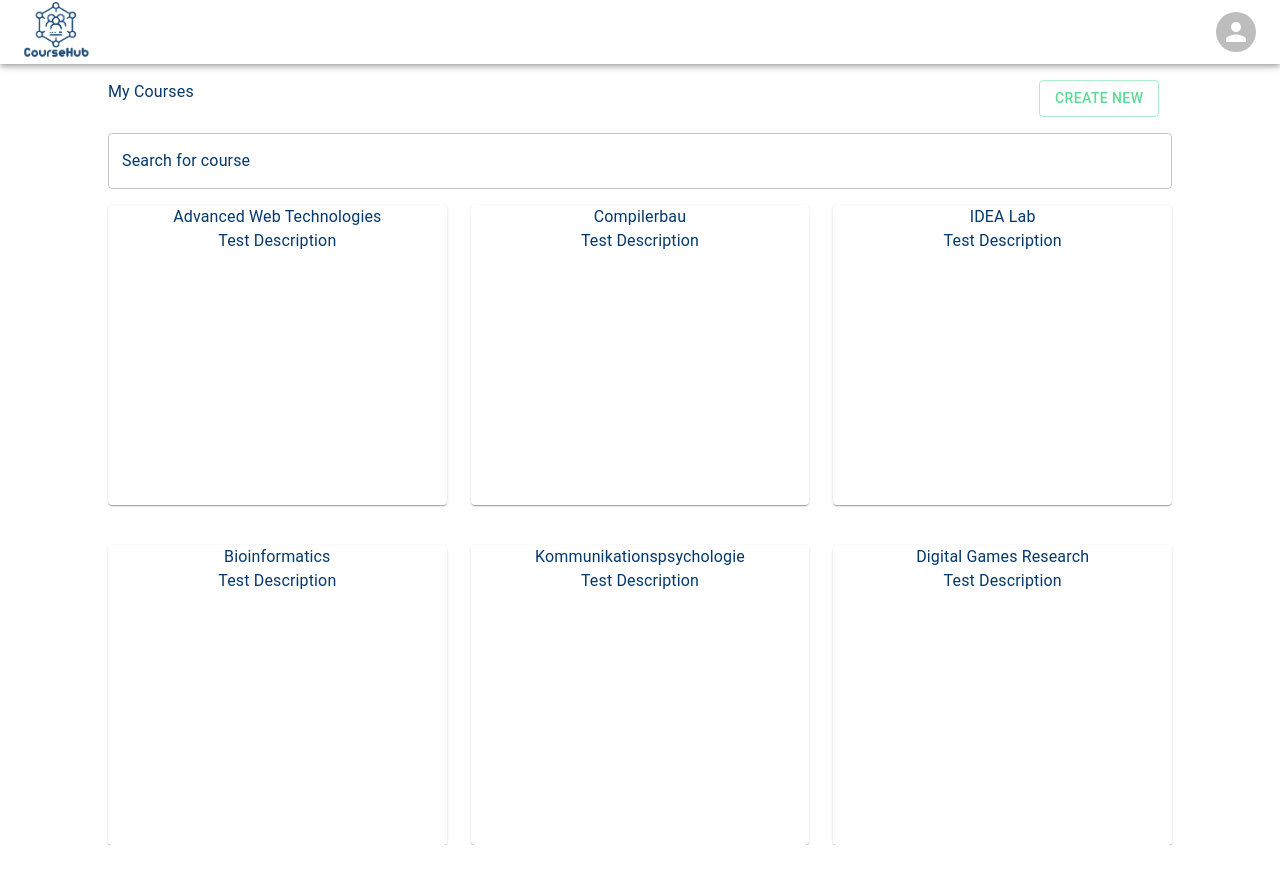
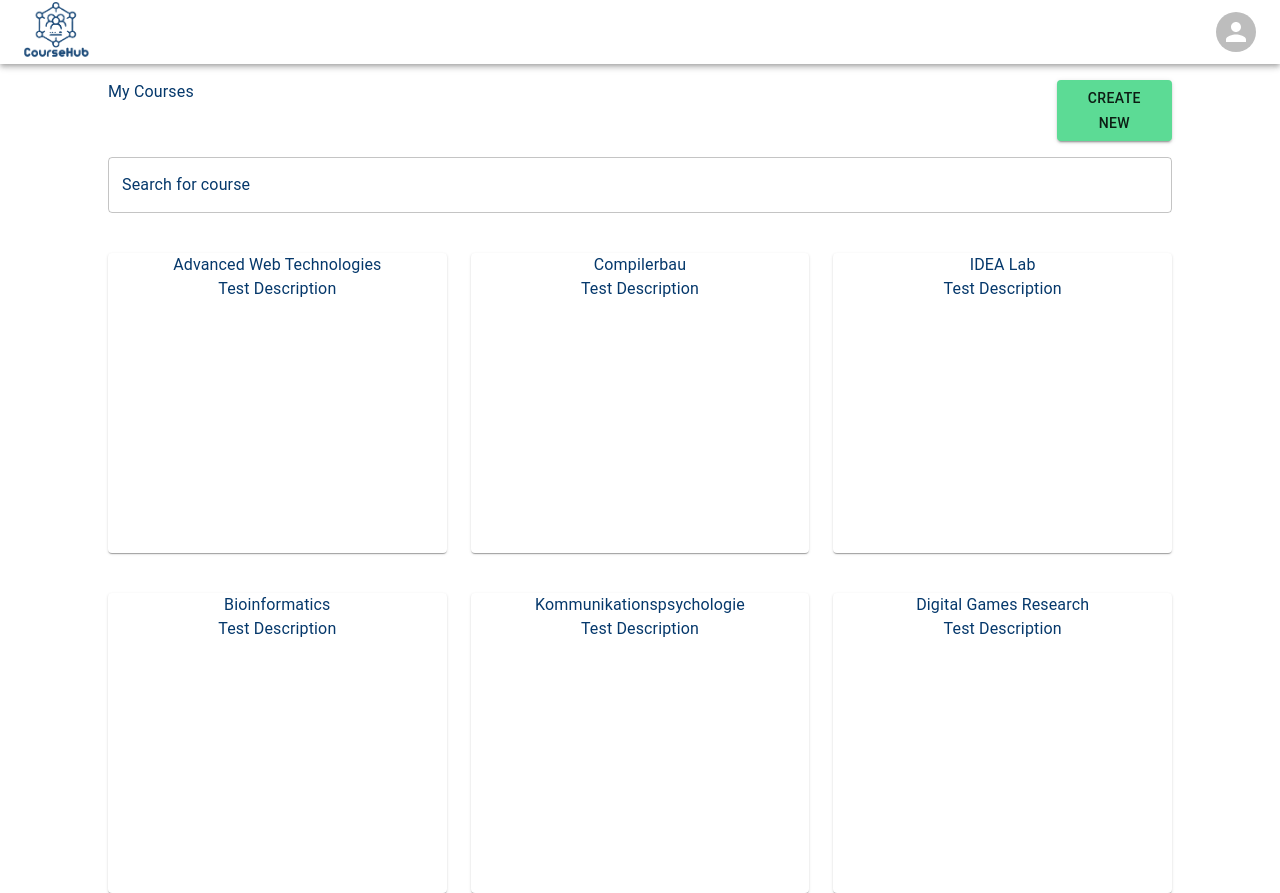
Before and after one commit to sofiekalthof/CourseHub, a React (Vite) app in the folder frontend/: page /home in a window 1280 px wide. Before the commit the page ends 845 px from the top, so only its background shows below. Built offline with nearby package versions, Linux system fonts and the light colour scheme.

Commit message:
Implemented Search Bar Filtering and dynamic course name selection

```diff
--- a/frontend/src/App.jsx
+++ b/frontend/src/App.jsx
@@ -41,7 +41,7 @@ export default function App() {
         <CssBaseline />
         <Routes>
           <Route path="/home" element={<HomePage />} />
-          <Route path="/course" element={<CoursePage />} />
+          <Route path="/course/:id" element={<CoursePage />} />
           <Route path="/" element={<LandingPage />} />
           <Route path="/register" element={<Register />} />
           <Route path="/login" element={<Login />} />
--- a/frontend/src/components/AssignmentList.jsx
+++ b/frontend/src/components/AssignmentList.jsx
@@ -14,7 +14,7 @@ function AssignmentList(){
 
     return (
         <>
-        <Grid container xs={12}>
+        <Grid container>
             <Grid item xs={12}>
                 <TableContainer>
                     <Table>
--- a/frontend/src/components/CoursePage.jsx
+++ b/frontend/src/components/CoursePage.jsx
@@ -2,14 +2,24 @@ import * as React from "react";
 import Navbar from "./Navbar";
 import GeneralView from "./GeneralView";
 import HomePage from "./HomePage";
-import { Box, Tabs, Tab, Grid, Typography, Button } from "@mui/material";
+import { Box, Tabs, Tab, Grid, Typography, Button, Card } from "@mui/material";
 import { TabPanel, TabContext } from "@mui/lab";
+import { useParams } from "react-router-dom";
+import { courses } from "../data/courses";
 
 function CoursePage() {
   const [value, setValue] = React.useState("one");
   const handleChange = (event, newValue) => {
     setValue(newValue);
   };
+
+  let {id} = useParams();
+  console.log(id);
+
+  let selectedCourse = courses.filter((course) => course.id == id
+  )
+  console.log(selectedCourse[0].id);
+
 
   return (
     <>
@@ -18,14 +28,15 @@ function CoursePage() {
           <Navbar></Navbar>
         </Grid>
         <Grid item xs={8.75}>
-          <Typography>Course name</Typography>
+          <Typography>{selectedCourse[0].name}</Typography>
         </Grid>
         <Grid item xs={1.5}>
-          <Button variant="outlined">Take Course </Button>
+          <Button variant="contained">Take Course </Button>
         </Grid>
-        <Grid item xs={12}>
+        <Grid item xs={10}>
+        <Card variant='outlined'>
           <TabContext value={value}>
-            <Tabs value={value} onChange={handleChange} centered>
+            <Tabs value={value} onChange={handleChange} centered variant="fullWidth">
               <Tab value="one" label="Assignments and Quizzes"></Tab>
               <Tab value="two" label="Analytics"></Tab>
             </Tabs>
@@ -34,6 +45,7 @@ function CoursePage() {
             </TabPanel>
             <TabPanel value="two"></TabPanel>
           </TabContext>
+          </Card>
         </Grid>
       </Grid>
     </>
--- a/frontend/src/components/Courses.jsx
+++ b/frontend/src/components/Courses.jsx
@@ -1,52 +1,41 @@
-import { Card, CardContent, Grid, Typography, Paper, Box } from "@mui/material";
+import { Card, CardContent, Grid, Typography, Paper, Box, TextField } from "@mui/material";
 import { useNavigate } from "react-router-dom";
+import { useState } from 'react';
+import CoursePage from "./CoursePage";
+import {courses} from '../data/courses'
 
 function Courses(){
-    const courses= [
-        {
-            "id": 0,
-            "name": "Advanced Web Technologies",
-            "description": "Test Description"
-        },
-        {
-            "id": 1,
-            "name": "Compilerbau",
-            "description": "Test Description"
-        },
-        {
-            "id": 2,
-            "name": "IDEA Lab",
-            "description": "Test Description"
-        },
-        {
-            "id": 3,
-            "name": " Bioinformatics",
-            "description": "Test Description"
-        },
-        {
-            "id": 4,
-            "name": "Kommunikationspsychologie",
-            "description": "Test Description"
-        },
-        {
-            "id": 5,
-            "name": "Digital Games Research",
-            "description": "Test Description"
+    const navigate = useNavigate();
+    const handleOnClick =(course) => {
+        navigate(`/course/${course.id}`);
+    }
+
+    const [searchInput, setSearchInput] = useState("");
+    const handleChange = (e) => {
+        setSearchInput(e.target.value);
+    }
+
+    const filteredData = courses.filter((el) => {
+        //if no input the return the original
+        if (searchInput === '') {
+            return el;
         }
-    ];
-
-    const navigate = useNavigate();
-    const handleOnClick =() => {
-        navigate('/course')
-    }
+        //return the item which contains the user input
+        else {
+            return el.name.includes(searchInput)
+        }
+    })
 
 
     return(
         <>
         <Grid container direction='row' rowSpacing={5} columnSpacing={3} sx={{flexGrow:1}}>
-            {courses.map((course)=>(
+            <Grid item xs={12}>
+            <TextField fullWidth label="Search for course" variant="outlined" sx={{flexGrow:1}} onChange={handleChange} value={searchInput}/>
+            </Grid>
+            {filteredData.map((course)=>(
                     <Grid item xs={4} key={course.id}>
-                            <Card sx={{minHeight:300, textAlign:'center'}} onClick={handleOnClick}>
+                            <Card sx={{minHeight:300, textAlign:'center'}} onClick={() => handleOnClick(course)}>
                                 <Typography>
                                     {course.name}
                                 </Typography>
--- a/frontend/src/components/GeneralView.jsx
+++ b/frontend/src/components/GeneralView.jsx
@@ -10,25 +10,25 @@ function GeneralView() {
     return (
         <>
         <Grid container sx={{justifyContent:'center'}} spacing={2}>
-          <Grid item xs={10}>
+          <Grid item xs={12}>
             <Typography>
               Timeline
             </Typography>
           </Grid>
-          <Grid item xs={10}>
+          <Grid item xs={12}>
             <Card variant="outlined" sx={{justifyContent: 'center'}}>
               <ApexTimelineScatter></ApexTimelineScatter>
             </Card>
           </Grid>
-          <Grid item xs={8.75}>
+          <Grid item xs={10.5}>
             <Typography>
               Assignments and Quizzes
             </Typography>
           </Grid>
-          <Grid item xs={1.25}>
-            <Button variant='outlined'>Create New</Button>
+          <Grid item xs={1.5}>
+            <Button variant='contained'>Create New</Button>
           </Grid>
-          <Grid item xs={10}>
+          <Grid item xs={12}>
             <Card variant="outlined" sx={{justifyContent: 'center'}}>
               <AssignmentList/>
             </Card>
--- a/frontend/src/components/HomePage.jsx
+++ b/frontend/src/components/HomePage.jsx
@@ -17,18 +17,15 @@ function HomePage(){
             </Grid>
             <Grid item xs={10}>
                 <Grid container>
-                    <Grid item xs={10.5}>
+                    <Grid item xs={10.7}>
                         <Typography>
                             My Courses
                         </Typography>
                     </Grid>
-                    <Grid item xs={1.5}>
-                        <Button variant='outlined'>Create New</Button>
+                    <Grid item xs={1.3}>
+                        <Button variant='contained'>Create New</Button>
                     </Grid>
                 </Grid>
-            </Grid>
-            <Grid item xs={10}>
-                <SearchBar/>
             </Grid>
             <Grid item xs={10}>
                 <Courses></Courses>
--- a/frontend/src/components/Navbar.jsx
+++ b/frontend/src/components/Navbar.jsx
@@ -23,7 +23,7 @@ export default function Navbar() {
   return (
     <>
       <Box sx={{ flexGrow: 1 }}>
-        <AppBar position="inherit" color="inherit">
+        <AppBar position="static" color="inherit">
           <Toolbar>
             <Box
               component="img"
--- a/frontend/src/components/SearchBar.jsx
+++ b/frontend/src/components/SearchBar.jsx
@@ -1,9 +1,59 @@
-import {TextField, Grid} from "@mui/material"
+import {TextField, Grid} from "@mui/material";
+import { useState } from 'react';
+
 
 function SearchBar(){
+
+    const courses= [
+        {
+            "id": 0,
+            "name": "Advanced Web Technologies",
+            "description": "Test Description"
+        },
+        {
+            "id": 1,
+            "name": "Compilerbau",
+            "description": "Test Description"
+        },
+        {
+            "id": 2,
+            "name": "IDEA Lab",
+            "description": "Test Description"
+        },
+        {
+            "id": 3,
+            "name": " Bioinformatics",
+            "description": "Test Description"
+        },
+        {
+            "id": 4,
+            "name": "Kommunikationspsychologie",
+            "description": "Test Description"
+        },
+        {
+            "id": 5,
+            "name": "Digital Games Research",
+            "description": "Test Description"
+        }
+    ];
+
+
+
+    const [searchInput, setSearchInput] = useState("");
+    const handleChange = (e) => {
+        setSearchInput(e.target.value);
+        console.log(searchInput)
+    }
+
+    if(searchInput.length > 0){
+        courses.filter((course) => {
+            return course.name.match(searchInput);
+        })
+    }
+
     return(
         <>
-        <TextField fullWidth label="Search for course" variant="outlined" sx={{flexGrow:1}}>
+        <TextField fullWidth label="Search for course" variant="outlined" sx={{flexGrow:1}} onChange={handleChange} value={searchInput}>
 
         </TextField>
 
--- /dev/null
+++ b/frontend/src/data/courses.jsx
@@ -0,0 +1,32 @@
+export const courses= [
+    {
+        "id": 0,
+        "name": "Advanced Web Technologies",
+        "description": "Test Description"
+    },
+    {
+        "id": 1,
+        "name": "Compilerbau",
+        "description": "Test Description"
+    },
+    {
+        "id": 2,
+        "name": "IDEA Lab",
+        "description": "Test Description"
+    },
+    {
+        "id": 3,
+        "name": " Bioinformatics",
+        "description": "Test Description"
+    },
+    {
+        "id": 4,
+        "name": "Kommunikationspsychologie",
+        "description": "Test Description"
+    },
+    {
+        "id": 5,
+        "name": "Digital Games Research",
+        "description": "Test Description"
+    }
+];
```
